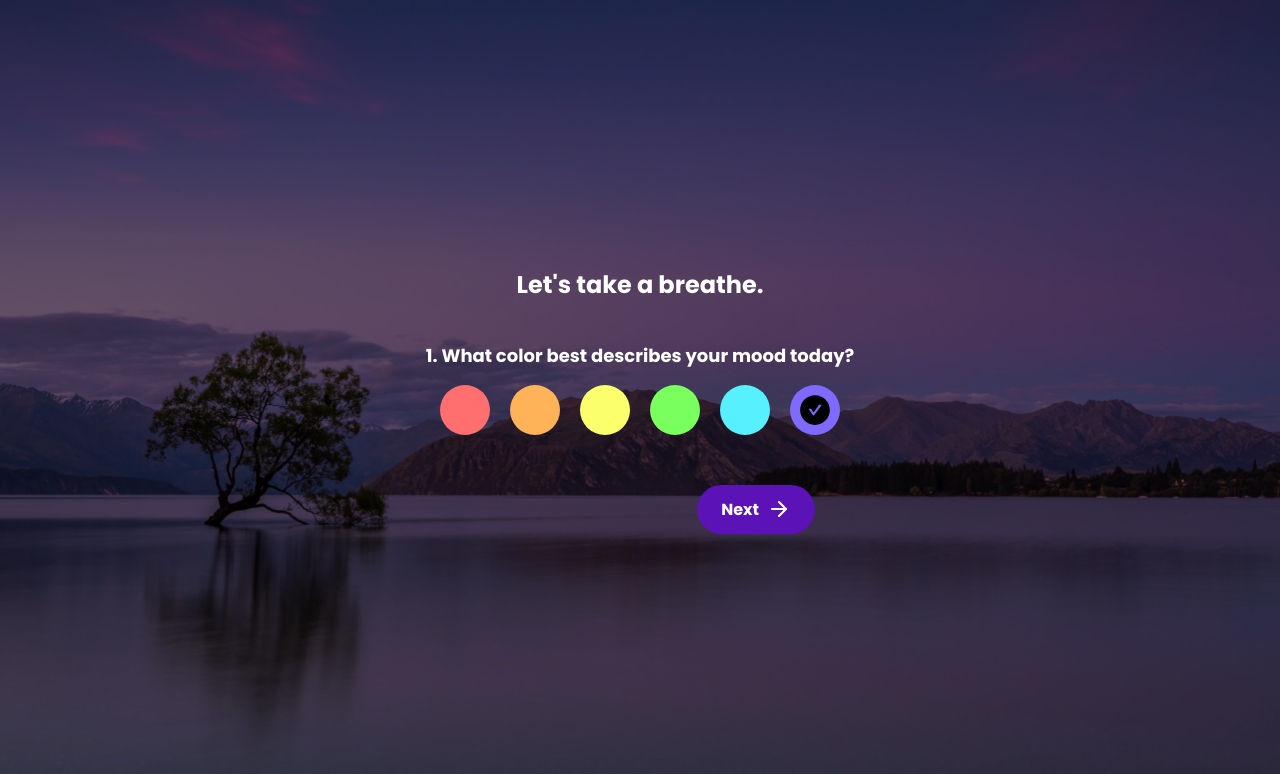
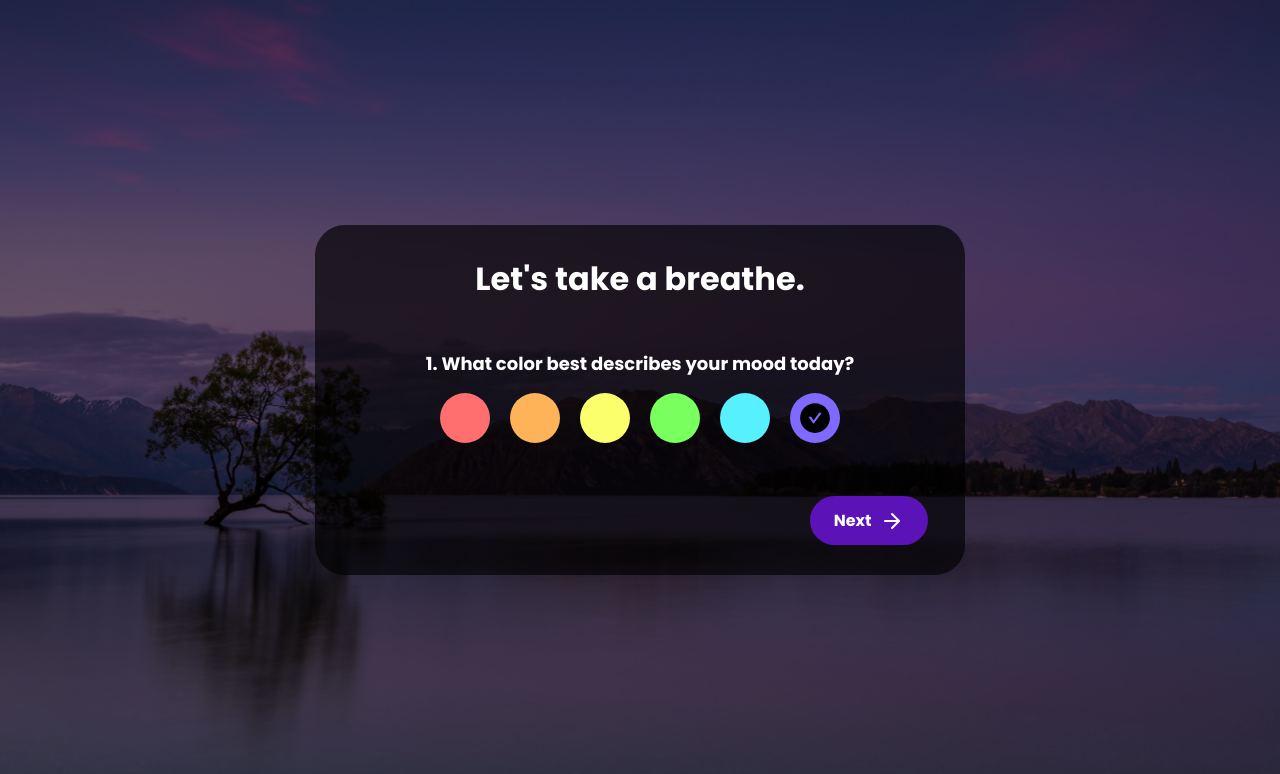
Before and after one commit to RyanMcPherson7/breathe, a React (Create React App) app: page /B/form in a window 1280 px wide. Shown: the top 774 px of the page. Built offline with nearby package versions, Linux system fonts and the light colour scheme.

Commit message:
feat: finalize form b

```diff
--- a/src/components/form-a/index.css
+++ b/src/components/form-a/index.css
@@ -12,7 +12,7 @@
 
 @media (min-width: 600px) {
   #form-a-container {
-    background-color: rgba(0, 0, 0, 0.6);
+    background-color: rgba(0, 0, 0, 0.65);
     border-radius: 30px;
     padding: 30px 70px;
   }
--- a/src/components/form-a/index.jsx
+++ b/src/components/form-a/index.jsx
@@ -68,6 +68,7 @@ const index = () => {
         inputField={
           <Dropdown
             options={questionOptions.rootCause}
+            state={rootCause}
             updateState={setRootCause}
           />
         }
--- a/src/components/form-b/index.css
+++ b/src/components/form-b/index.css
@@ -1,7 +1,7 @@
 #form-b-container {
   display: flex;
   flex-direction: column;
-  justify-content: center;
+  justify-content: space-between;
   align-items: center;
   gap: 20px;
 }
@@ -14,3 +14,33 @@
   width: 350px;
   display: flex;
 }
+
+@media (min-width: 600px) {
+  #form-b-container {
+    background-color: rgba(0, 0, 0, 0.65);
+    border-radius: 30px;
+    padding: 30px 70px;
+    width: 500px;
+    height: 320px;
+  }
+
+  #form-b-nav-buttons {
+    width: 425px;
+  }
+}
+
+@media (min-width: 900px) {
+  #form-b-container {
+    width: 650px;
+    height: 350px;
+  }
+
+  #form-b-container h2 {
+    font-size: 32px;
+    margin-bottom: 24px;
+  }
+
+  #form-b-nav-buttons {
+    width: 575px;
+  }
+}
--- a/src/components/form-b/index.jsx
+++ b/src/components/form-b/index.jsx
@@ -1,4 +1,4 @@
-import { useState, useCallback } from 'react'
+import { useState, useCallback, useEffect } from 'react'
 import { useSelector } from 'react-redux'
 import { FiArrowLeft, FiArrowRight } from 'react-icons/fi'
 import { AiFillThunderbolt } from 'react-icons/ai'
@@ -44,6 +44,29 @@ const index = () => {
     navigate('/B/recommendation')
   }, [navigate])
 
+  // check if should disable submit button
+  useEffect(() => {
+    switch (questionNumber) {
+      case 1:
+        setIsNextDisabled(color === '')
+        break
+      case 2:
+        setIsNextDisabled(stressLevel === '')
+        break
+      case 3:
+        setIsNextDisabled(rootCause === '')
+        break
+      case 4:
+        setIsNextDisabled(meditationExperience === '')
+        break
+      case 5:
+        setIsNextDisabled(age === '')
+        break
+      default:
+        console.log('invalid question number') // eslint-disable-line
+    }
+  }, [questionNumber, color, stressLevel, rootCause, meditationExperience, age])
+
   const renderQuestion = useCallback(() => {
     switch (questionNumber) {
       case 1:
@@ -74,6 +97,7 @@ const index = () => {
             inputField={
               <Dropdown
                 options={questionOptions.rootCause}
+                state={rootCause}
                 updateState={setRootCause}
               />
             }
--- a/src/components/input-fields/dropdown/index.jsx
+++ b/src/components/input-fields/dropdown/index.jsx
@@ -3,7 +3,7 @@ import { useCallback } from 'react'
 import { useDispatch } from 'react-redux'
 import './index.css'
 
-const index = ({ options, updateState }) => {
+const index = ({ options, state, updateState }) => {
   const dispatch = useDispatch()
 
   const handleOptionSelect = useCallback(
@@ -14,7 +14,7 @@ const index = ({ options, updateState }) => {
   )
 
   return (
-    <select onChange={handleOptionSelect}>
+    <select onChange={handleOptionSelect} value={state}>
       <option value="">Please select an option</option>
       {options.map((option) => (
         <option value={option} key={option}>
@@ -27,6 +27,7 @@ const index = ({ options, updateState }) => {
 
 index.propTypes = {
   options: PropTypes.arrayOf(PropTypes.string).isRequired,
+  state: PropTypes.string.isRequired,
   updateState: PropTypes.func.isRequired
 }
 
```
